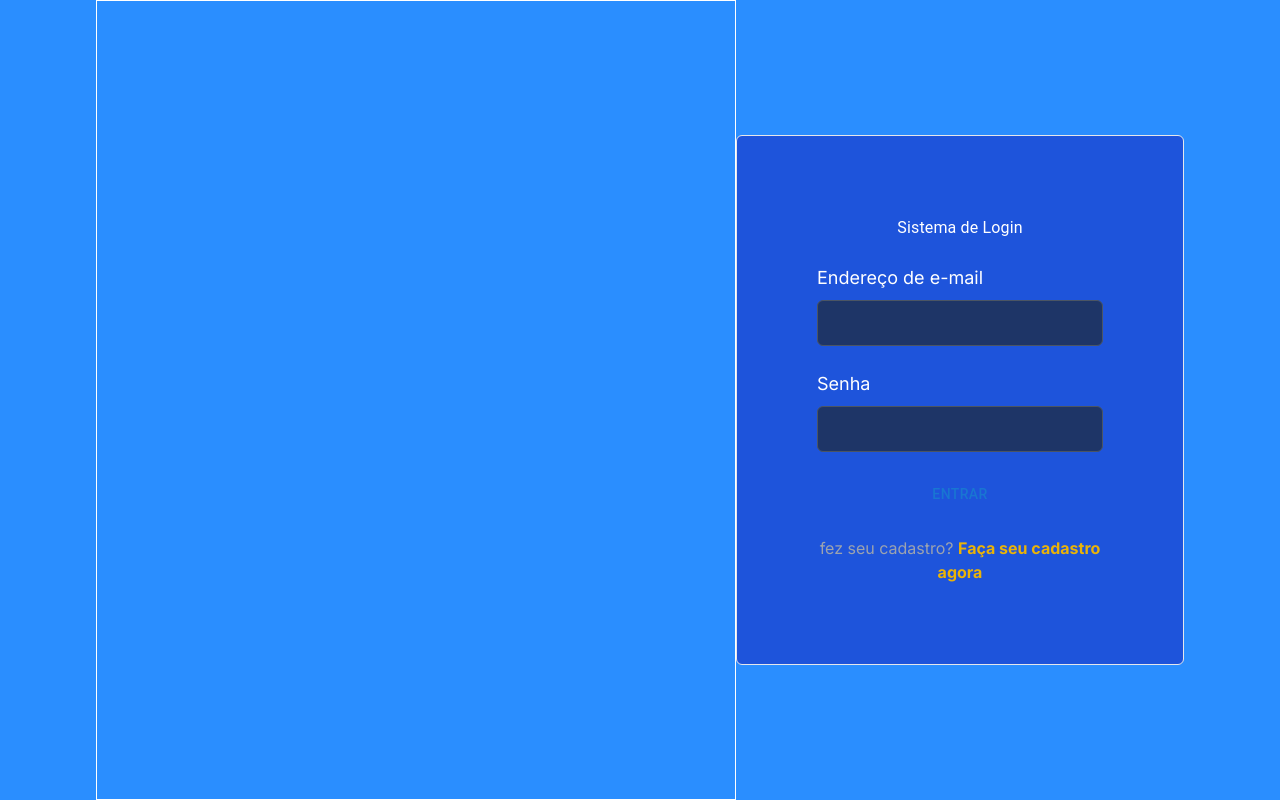
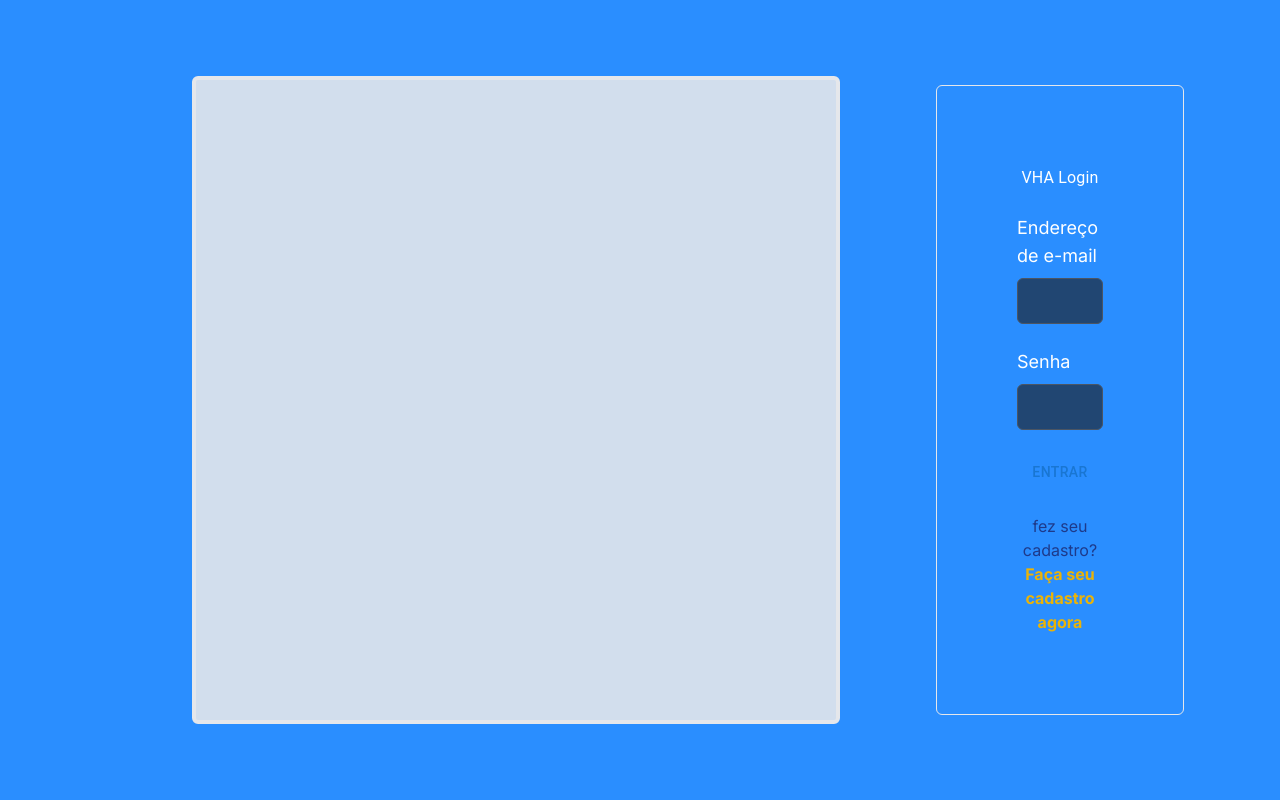
Before and after one commit to Felipegithubf/Tela-Login, a Next.js app: page / in a window 1280 px wide. Built offline with nearby package versions, Linux system fonts and the light colour scheme.

Commit message:
Atualização da borda lateral

```diff
--- a/src/app/page.tsx
+++ b/src/app/page.tsx
@@ -2,13 +2,17 @@ import { Button, Typography } from "@mui/material";
 
 const Login = () => {
   return (
+    <div className="w-screen h-screen p-24 flex justify-center items-center opacity-100" style={{ backgroundColor: "#2A8EFF" }}>
+      <header className="w-full h-7 flex justify-center items-center md:mx-12 lg:mx-24 relative">
 
-    <div className="w-screen h-screen p-24 flex justify-center items-center opacity-100" style={{ backgroundColor: "#2A8EFF" }}>
-      <header className="w-screen h-screen flex border border-white  ">
+      <div className="max-w-lp  p-80 w-full border-white-600 rounded-md border-4 bg-gray-200 bg-opacity-90">
 
-      </header>
-      <div className="max-w-md p-20 w-full border border-white-600 rounded-md  bg-blue-700 bg-opacity-90">
-        <Typography className="text-3xl font-bold text-center text-white mb-6">Sistema de Login</Typography>
+      </div>
+
+
+</header>
+      <div className="max-w-md p-20 w-full border border-white-600 rounded-md  bg-blue-5800 bg-opacity-90">
+        <Typography className="text-3xl font-bold text-center text-white mb-6">VHA Login</Typography>
         <div className="my-6">
           <label className="block text-lg mb-2 text-white" htmlFor="emailField">Endereço de e-mail</label>
           <input className="w-full p-2 rounded-md text-lg bg-gray-800 bg-opacity-70 border border-gray-600 outline-blue-400 text-white" type="email" id="emailField"/>
@@ -20,7 +24,7 @@ const Login = () => {
         <div className="my-6">
           <Button className="w-full p-2 rounded-md text-lg font-bold border-none text-white bg-yellow-500">Entrar</Button>
         </div>
-        <div className="text-center text-gray-400">
+        <div className="text-center text-blue-900">
           fez seu cadastro? <a className="text-yellow-500 font-bold" href=""> Faça seu cadastro agora</a>
         </div>
       </div>
```
